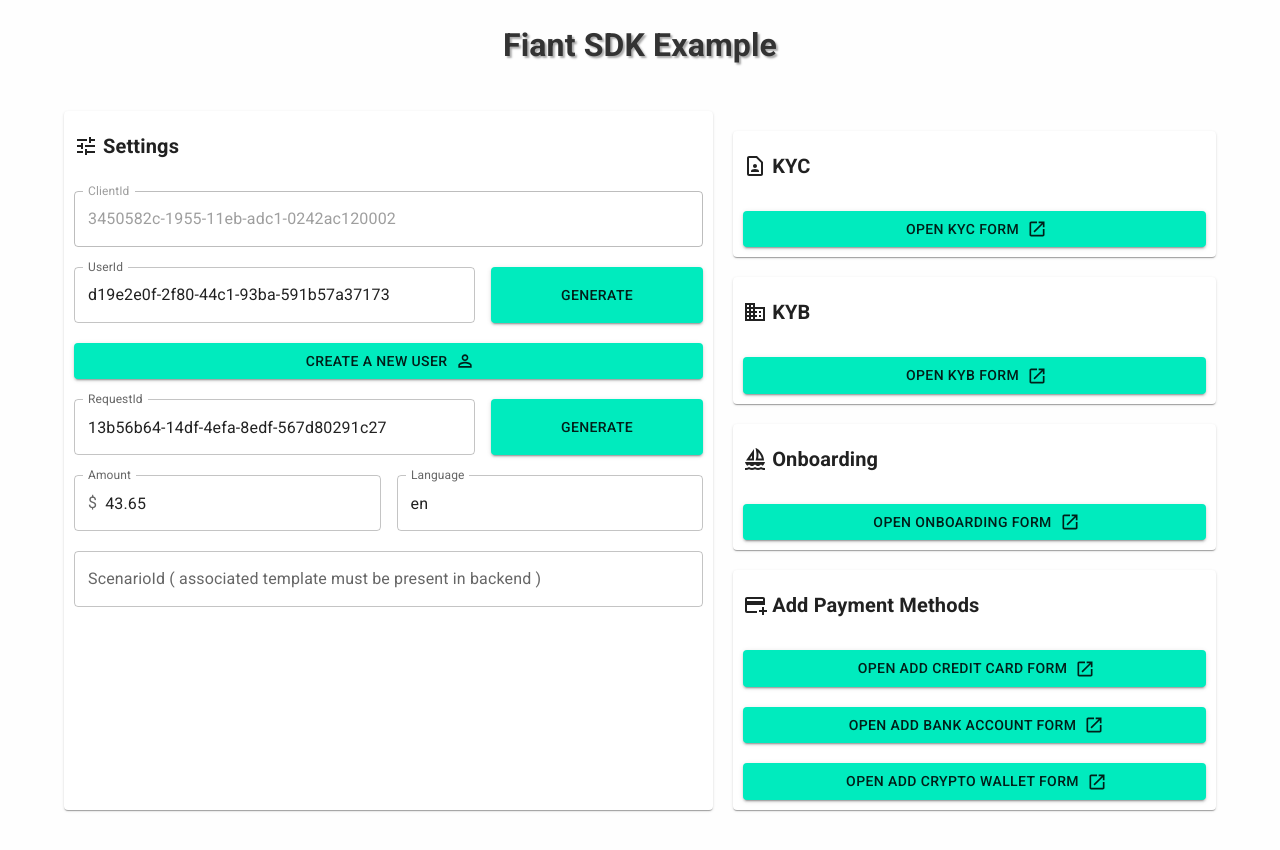
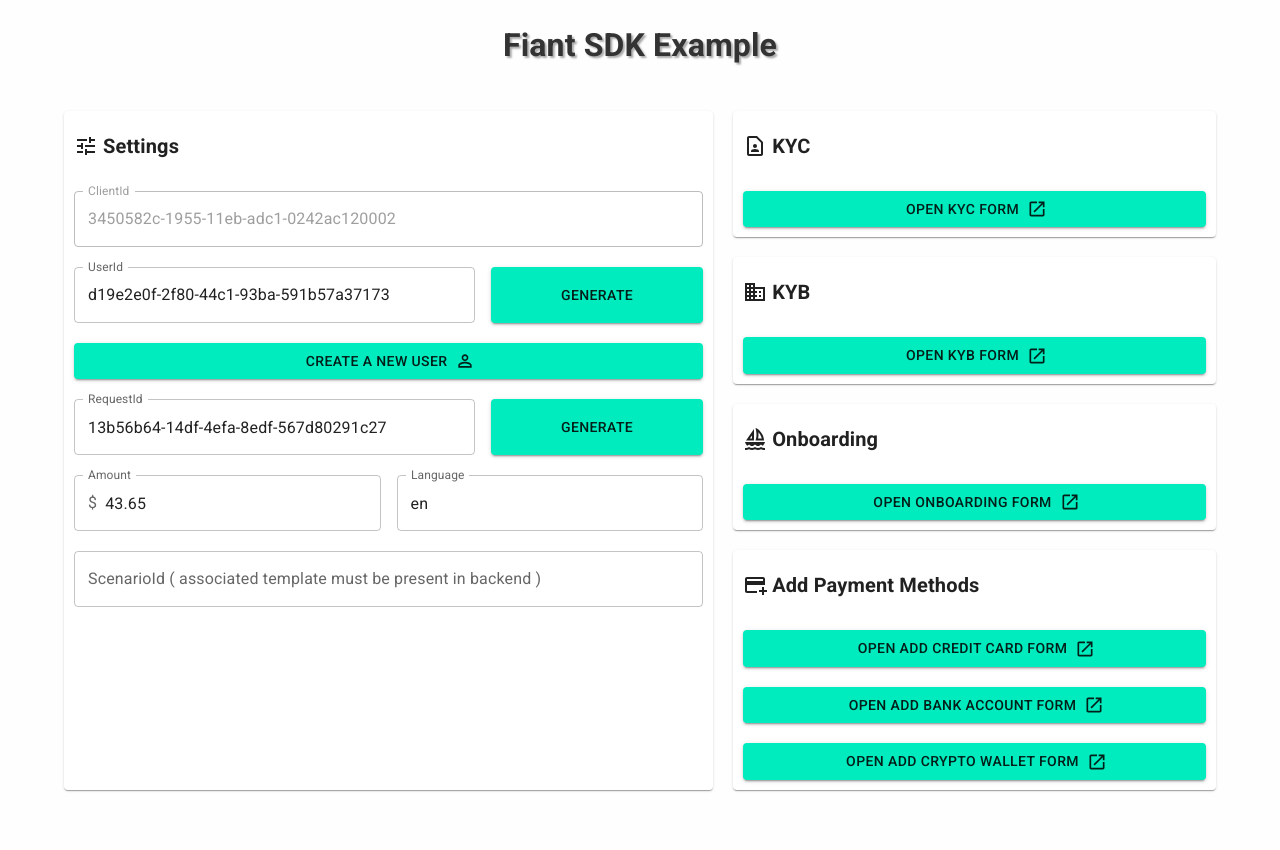
Before and after one commit to provenancetech/pti-docs, a React (Create React App) app in the folder examples/ReactJsSdkApp/: page / in a window 1280 px wide. After the commit the page ends 800 px from the top, so only its background shows below. Built offline with nearby package versions, Linux system fonts and the light colour scheme.

Commit message:
Adjust styles of removed sections.

```diff
--- a/examples/ReactJsSdkApp/src/app/Styles.js
+++ b/examples/ReactJsSdkApp/src/app/Styles.js
@@ -6,13 +6,10 @@ export const ContainerGrid = styled(Container)`
     gap: 20px;
     grid-template-areas:
     "title title"
-    "informations payment"
     "informations kyc"
     "informations kyb"
     "informations onboarding"
-    "informations add-cc"
-    "transaction transaction"
-    "feedback feedback";
+    "informations add-cc";
 `;
 
 export const Title = styled.h1`
```
